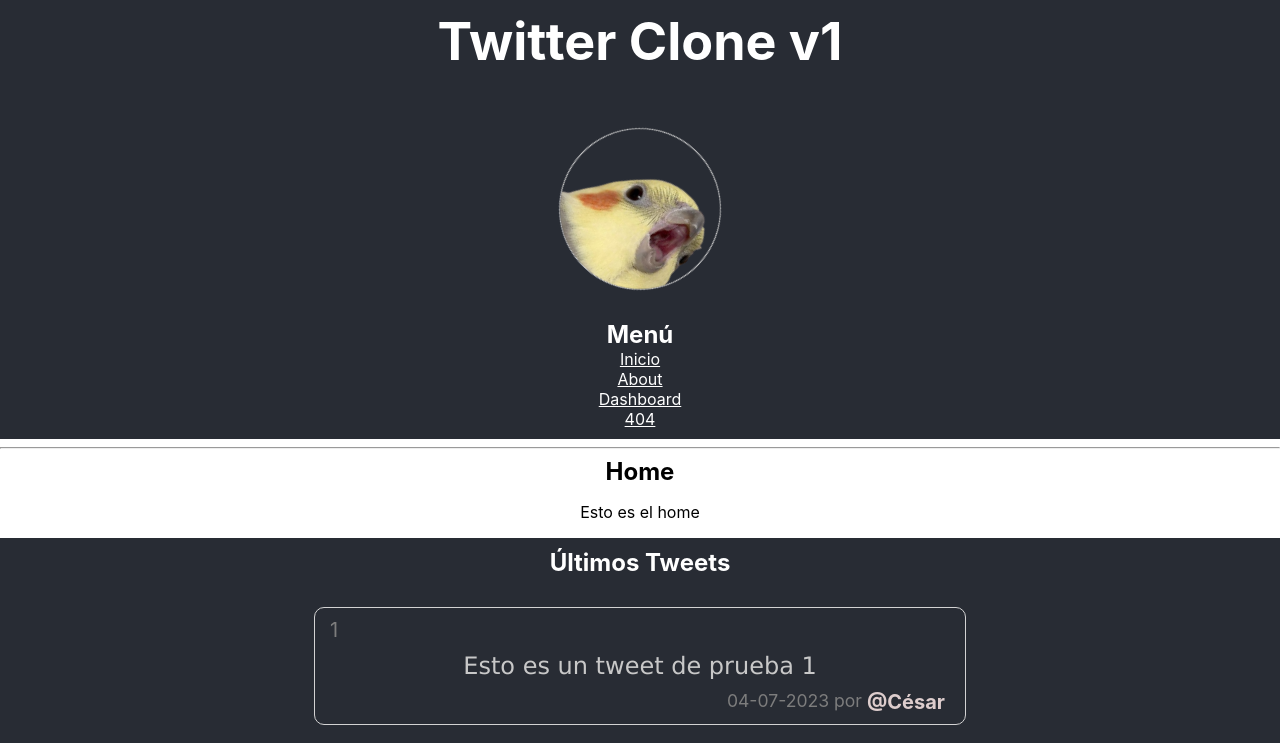
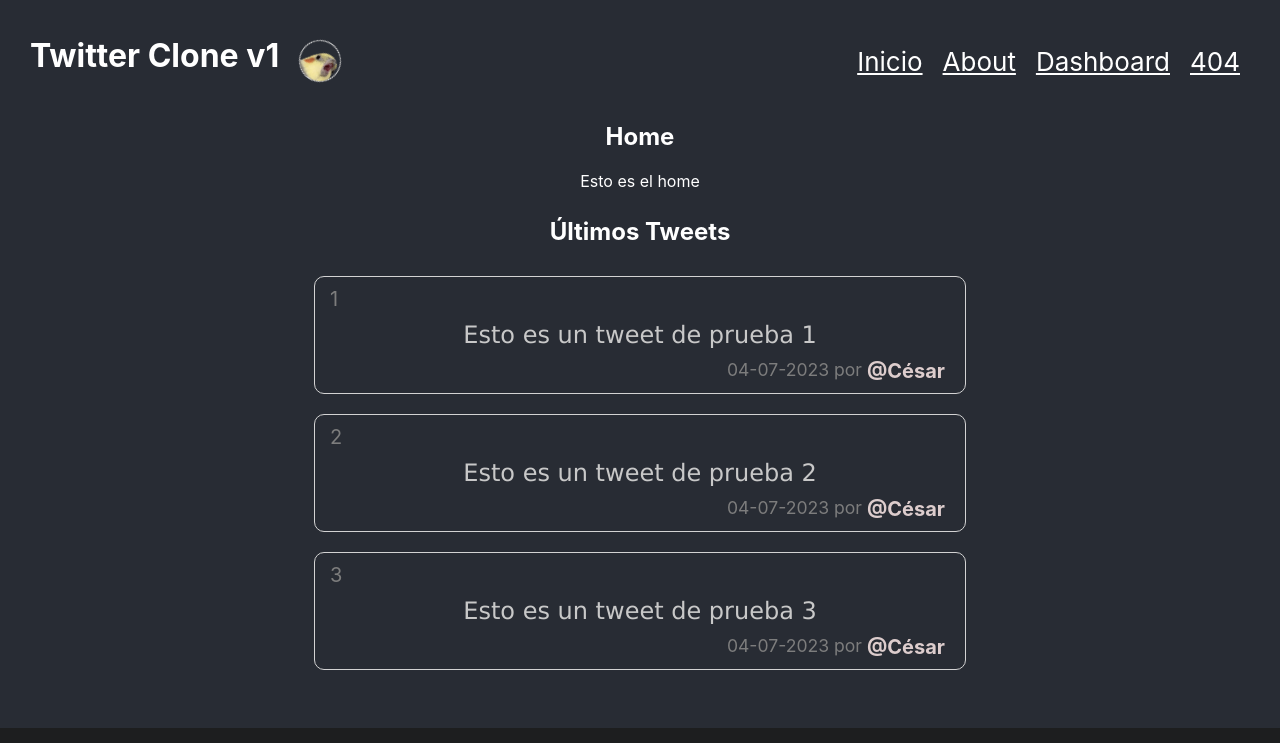
Before and after one commit to dianafontecha73/learn-react-fork, a React (Create React App) app in the folder twitter-clone-1/: page / in a window 1280 px wide. Shown: the top 743 px of the page. Built offline with nearby package versions, Linux system fonts and the light colour scheme.

Commit message:
Reorganizamos <Layout>, navbar y header. Estilos.

```diff
--- a/twitter-clone-1/src/App.css
+++ b/twitter-clone-1/src/App.css
@@ -1,14 +1,29 @@
+/* Header */
 .App {
   text-align: center;
+  background-color: #282c34;
 }
 
 .App-logo {
+  display: inline-block;
   margin: 20px;
   width: auto;
-  height: 20vmin;
+  height: 5vmin;
   pointer-events: none;
   border: 1px solid lightgray;
   border-radius: 100%;
+}
+.brand {
+  display: flex;
+  align-items: center;
+  flex-direction: row;
+  margin: 0 10px;
+  color: white;
+  text-decoration: none;
+}
+.brand > h1 {
+  font-size: 2rem;
+  display: inline-block;
 }
 
 @media (prefers-reduced-motion: no-preference) {
@@ -19,11 +34,12 @@
 
 .App-header {
   background-color: #282c34;
-  min-height: 30vh;
+  min-height: 5vh;
   display: flex;
-  flex-direction: column;
+  flex-direction: row;
   align-items: center;
-  justify-content: center;
+  justify-content: space-between;
+  padding: 20px;
   font-size: calc(10px + 2vmin);
   color: white;
 }
@@ -43,6 +59,12 @@
 
 /* Estilos personalizados */
 
+/* Layout */
+
+.layout{
+  min-height: 100vh;
+}
+
 h1{
   margin-top: 10px;
 }
@@ -54,6 +76,7 @@ h2{
 }
 /* nav */
 nav {
+  display: inline-block;
   background-color: #282c34;
   padding: 10px;
   margin: 0;
@@ -71,7 +94,10 @@ nav > ul {
 nav > ul {
   padding-left: 0;
 }
-
+.navbar li{
+  display: inline-block;
+  margin: 0 10px;
+}
 /* Tweets */
 
 main{
@@ -135,3 +161,25 @@ main h2 {
   text-decoration: none;
   font-weight: bold;
 }
+
+/* About y Dashboard */
+.about, .dashboard, .nomatch{
+  color: white;
+}
+.about a, .dashboard a, .nomatch a{
+  color: white;
+  text-decoration: none;
+  font-weight: bold;
+}
+
+/* Footer */
+
+footer{
+  position: fixed;
+  bottom: 0;
+  width: 100%;
+  background-color: #1d1e1f;
+  color: white;
+  padding: 10px;
+  text-align: center;
+}
--- a/twitter-clone-1/src/App.js
+++ b/twitter-clone-1/src/App.js
@@ -8,10 +8,6 @@ import { Routes, Route, Outlet, Link } from "react-router-dom";
 function App() {
   return (
     <div className="App">
-      <header className="App-header">
-        <h1>Twitter Clone v1</h1>
-        <img src={logo} width={300} className="App-logo" alt="logo" />
-      </header>
       {/* Routes nest inside one another. Nested route paths build upon
         parent route paths, and nested route elements render inside
         parent route elements. See the note about <Outlet> below. */}
@@ -27,30 +23,18 @@ function App() {
         </Route>
       </Routes>
 
-    {/* TODO: Crear un componente <Main> */}
-    <main>
-      <div className="container">
-        <h2>Últimos Tweets</h2>
-        <div className="tweet-container">
-          {/* key: Cuando hacemos listas en React, se debe colocar un atributo "key" que sea único para que React pueda actualizar bien lo campos. Se suele usar un id. */}
-          {tweets.map((tweet) => (
-            <Tweet key={tweet.id} {...tweet} />
-          ))}
-        </div>
-      </div>
-    </main>
     </div>
   );
 }
-
-function Layout() {
+function Header(){
   return (
-    <div>
-      {/* A "layout route" is a good place to put markup you want to
-          share across all the pages on your site, like navigation. */}
+    <header className="App-header">
+      <div className='brand'>
+        <h1>Twitter Clone v1</h1>
+        <img src={logo} width={300} className="App-logo" alt="logo" />
+      </div>
       <nav>
-        <h2>Menú</h2>
-        <ul>
+        <ul className='navbar'>
           <li>
             <Link to="/">Inicio</Link>
           </li>
@@ -65,38 +49,73 @@ function Layout() {
           </li>
         </ul>
       </nav>
+    </header>
+  )}
+function Layout() {
+  return (
+    <div className="layout">
+      {/* A "layout route" is a good place to put markup you want to
+        share across all the pages on your site, like navigation.
 
-      <hr />
+      Este componente aparece en todas las páginas
+      */}
+
+      <Header/>
 
       {/* An <Outlet> renders whatever child route is currently active,
-          so you can think about this <Outlet> as a placeholder for
-          the child routes we defined above. */}
+        so you can think about this <Outlet> as a placeholder for
+        the child routes we defined above.
+
+        El Outlet es el componente que se encarga de renderizar el contenido de las rutas hijas. -> <Home>, <About>, <Dashboard>, <NoMatch>, etc.
+        */}
       <Outlet />
+
+      <Footer/>
     </div>
   );
 }
 
+function Footer(){
+  return (
+    <footer className='footer'>
+      <p>Este es el footer de Layout</p>
+    </footer>
+  )
+}
 function Home() {
   return (
     <div>
-      <h2>Home</h2>
-      <p>Esto es el home</p>
+      {/* TODO: Crear un componente <Main> */}
+      <main>
+        <h2>Home</h2>
+        <p style={{color: "white"}}>Esto es el home</p>
+        <div className="container">
+          <h2>Últimos Tweets</h2>
+          <div className="tweet-container">
+            {/* key: Cuando hacemos listas en React, se debe colocar un atributo "key" que sea único para que React pueda actualizar bien lo campos. Se suele usar un id. */}
+            {tweets.map((tweet) => (
+              <Tweet key={tweet.id} {...tweet} />
+            ))}
+          </div>
+        </div>
+      </main>
     </div>
   );
 }
 
 function About() {
   return (
-    <div>
+    <div className='about'>
       <h2>About</h2>
       <p>Esto es el about</p>
+      <p>Acerca de</p>
     </div>
   );
 }
 
 function Dashboard() {
   return (
-    <div>
+    <div className='dashboard'>
       <h2>Dashboard</h2>
       <p>Esto es el dashboard</p>
     </div>
@@ -105,7 +124,7 @@ function Dashboard() {
 
 function NoMatch() {
   return (
-    <div>
+    <div className='nomatch'>
       <h2>Error 404</h2>
       <p>
         Vaya, no pudimos encontrar lo que estabas buscando. ¿Quieres <Link to="/">Volver a Home</Link>?
```
